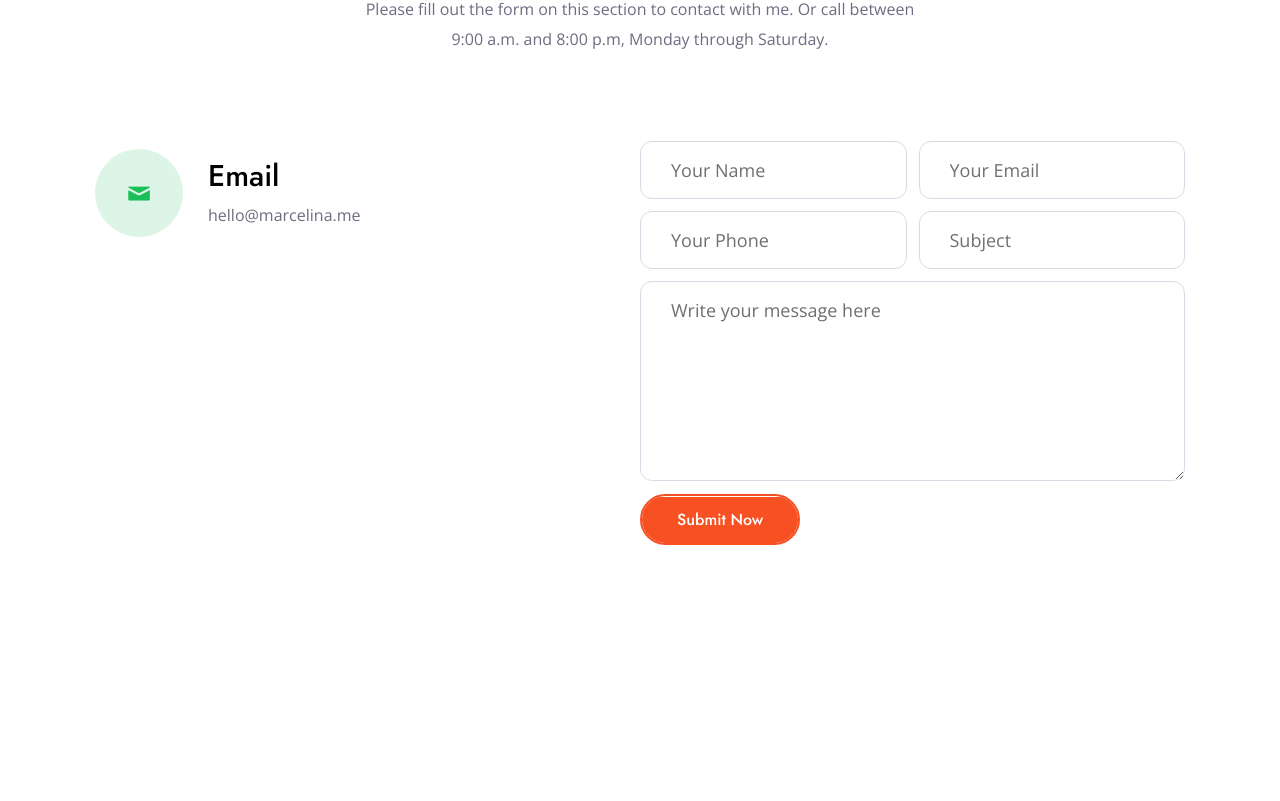
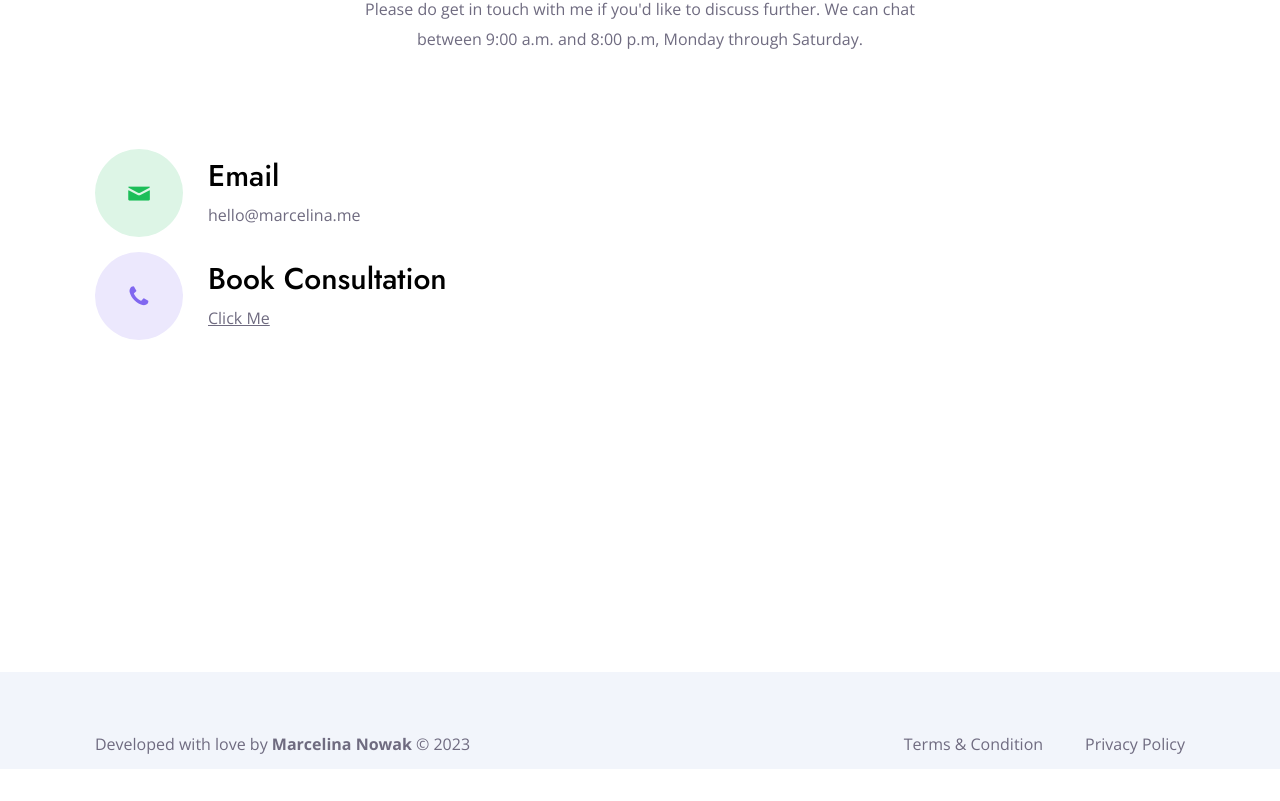
Before and after one commit to m4ax/virtualAssistantWebsite, a Next.js app in the folder package/dizme/: page / in a window 1280 px wide. Shown: the part 6499-7300 px from the top of the page. After the commit the page ends 7268 px from the top, so only its background shows below. Built offline with nearby package versions, Linux system fonts and the light colour scheme.

Commit message:
further styling. need to make compatible for desktop as perfect on mobile

```diff
--- a/package/dizme/public/css/style.css
+++ b/package/dizme/public/css/style.css
@@ -2352,7 +2352,7 @@ h6 {
   clear: both;
   float: left;
   padding-top: 190px;
-  margin-bottom: 200px;
+  margin-bottom: 150px;
   position: relative;
 }
 .dizme_tm_contact .contact_inner {
@@ -2525,7 +2525,7 @@ input[type="number"] {
   clear: both;
   float: left;
   background-color: #f2f5fb;
-  padding: 57px 0px 61px 0px;
+  padding: 57px 0px 10px 0px;
 }
 .dizme_tm_copyright .inner {
   width: 100%;
--- a/package/dizme/src/components/Contact.js
+++ b/package/dizme/src/components/Contact.js
@@ -13,8 +13,7 @@ const Contact = () => {
             <span>Contact Me</span>
             <h3>Let's Discuss How I Can Help You</h3>
             <p>
-              Please fill out the form on this section to contact with me. Or
-              call between 9:00 a.m. and 8:00 p.m, Monday through Saturday.
+              Please do get in touch with me if you'd like to discuss further. We can chat between 9:00 a.m. and 8:00 p.m, Monday through Saturday.
             </p>
           </div>
           <div className="contact_inner">
@@ -47,95 +46,20 @@ const Contact = () => {
                   </li>
                   <li>
                     <div className="list_inner">
-                      {/* <div className="icon purpleBackground">
+                      <div className="icon purpleBackground">
                         <i className="icon-phone purpleText" />
                       </div>
                       <div className="short">
-                        <h3>Phone</h3>
-                        <span>{data.contact.phn}</span>
-                      </div> */}
+                        <h3>Book Consultation</h3>
+                        <span><a href="https://calendly.com/marcelinanowak_va/consultation-call" target="_blank" rel="noopener noreferrer" style={{textDecoration: 'underline'}} >Click Me</a></span>
+                      </div>
                     </div>
                   </li>
                 </ul>
               )}
             </div>
-            <div className="right wow fadeInRight" data-wow-duration="1s">
-              <div className="fields">
-                <form
-                  action="/"
-                  method="post"
-                  className="contact_form"
-                  id="contact_form"
-                  autoComplete="off"
-                >
-                  <div
-                    className="returnmessage"
-                    data-success="Your message has been received, We will contact you soon."
-                  />
-                  <div className="empty_notice">
-                    <span>Please Fill Required Fields</span>
-                  </div>
-                  <div className="input_list">
-                    <ul>
-                      <li>
-                        <input id="name" type="text" placeholder="Your Name" />
-                      </li>
-                      <li>
-                        <input
-                          id="email"
-                          type="text"
-                          placeholder="Your Email"
-                        />
-                      </li>
-                      <li>
-                        <input
-                          id="phone"
-                          type="number"
-                          placeholder="Your Phone"
-                        />
-                      </li>
-                      <li>
-                        <input id="subject" type="text" placeholder="Subject" />
-                      </li>
-                    </ul>
-                  </div>
-                  <div className="message_area">
-                    <textarea
-                      id="message"
-                      placeholder="Write your message here"
-                      defaultValue={""}
-                    />
-                  </div>
-                  <div className="dizme_tm_button">
-                    <a id="send_message" href="#">
-                      <span>Submit Now</span>
-                    </a>
-                  </div>
-                </form>
-              </div>
-            </div>
-            <div className="brush_2 wow fadeInRight" data-wow-duration="1s">
-              <img src="img/brushes/contact/2.png" alt="image" />
-            </div>
-          </div>
-          <div className="dizme_tm_map wow fadeInUp" data-wow-duration="1s">
-            <div className="mapouter">
-              <div className="gmap_canvas">
-                {/* <iframe
-                  height={375}
-                  style={{ width: "100%" }}
-                  id="gmap_canvas"
-                  src="https://maps.google.com/maps?q=2880%20Broadway,%20New%20York&t=&z=13&ie=UTF8&iwloc=&output=embed"
-                /> */}
-                <a href="https://www.embedgooglemap.net/blog/divi-discount-code-elegant-themes-coupon" />
-                <br />
-              </div>
-            </div>
             {/* Get your API here https://www.embedgooglemap.net */}
           </div>
-        </div>
-        <div className="brush_1 wow fadeInLeft" data-wow-duration="1s">
-          <img src="img/brushes/contact/1.png" alt="image" />
         </div>
       </div>
     </div>
--- a/package/dizme/src/components/Skills.js
+++ b/package/dizme/src/components/Skills.js
@@ -21,6 +21,7 @@ const Skills = ({ dark }) => {
                 data-wow-duration="1s"
                 data-align="left"
               >
+              <br></br>
                 <span>Empowering Therapists</span>
                 <h3>Continuously Enhancing My Expertise</h3>
                 <p>
```
